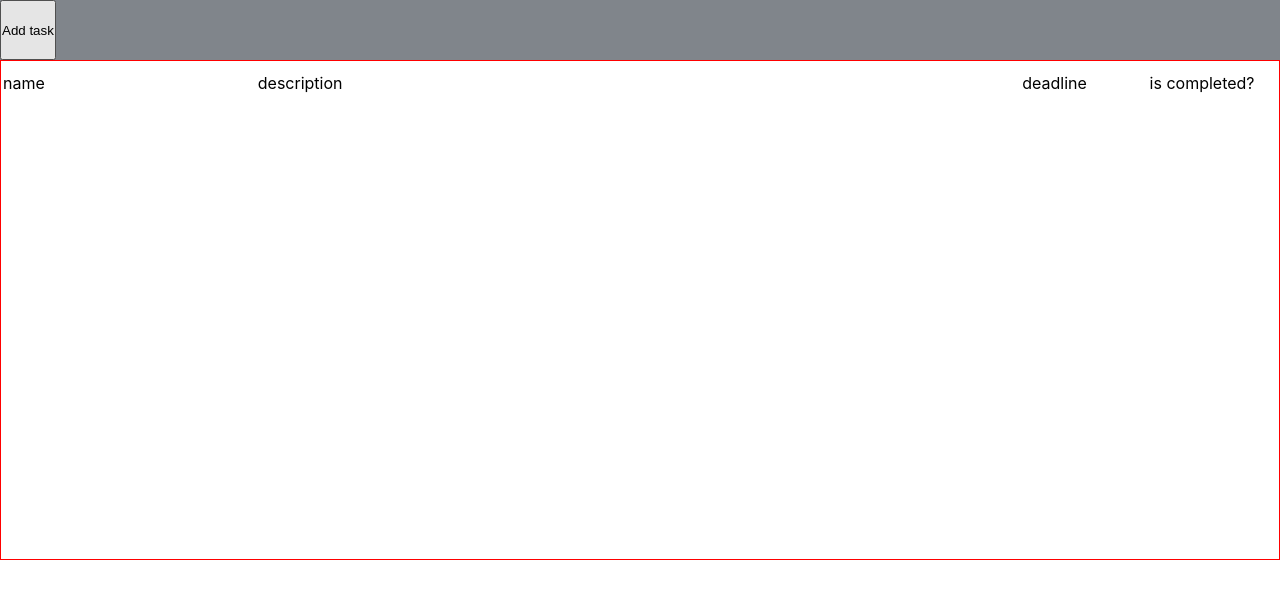
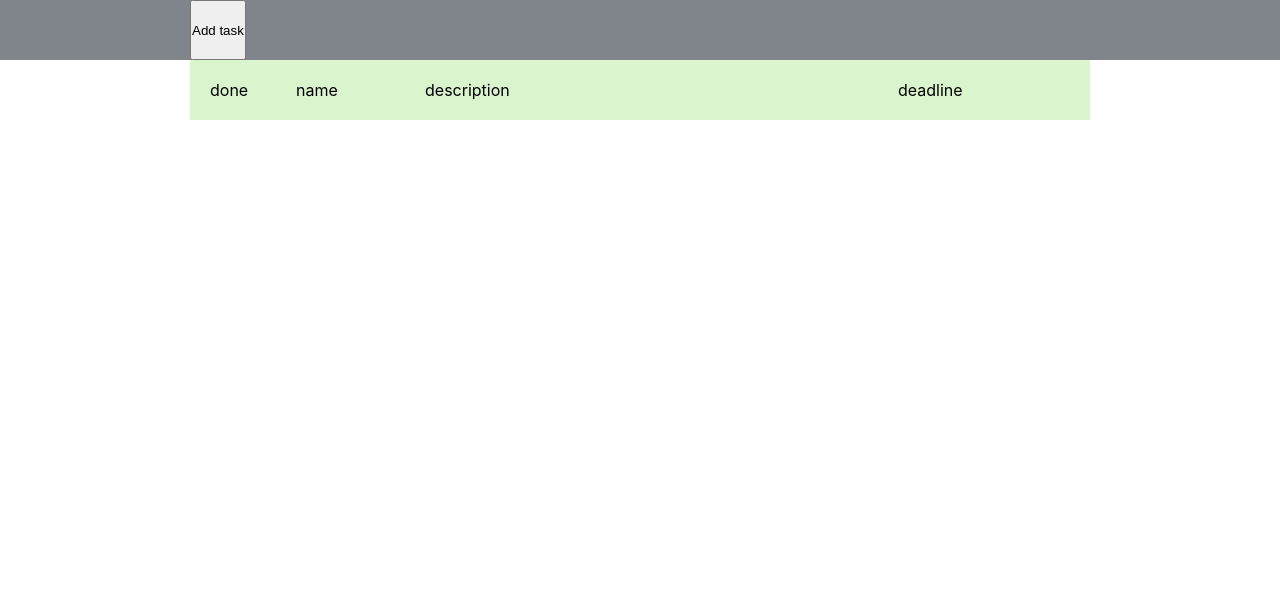
Before and after one commit to Yury-Odinson/todo-shka, a React (Create React App) app: page /todo in a window 1280 px wide. Shown: the top 598 px of the page. Built offline with nearby package versions, Linux system fonts and the light colour scheme.

Commit message:
feat: remove task from localStorage

```diff
--- a/src/components/NewTask.tsx
+++ b/src/components/NewTask.tsx
@@ -1,16 +1,17 @@
 import { useState } from "react"
-import { tasks } from "../tools/store"
+import { setLocalStorage, tasks } from "../tools/store"
 
 export const NewTask = () => {
 
     const [inputName, setInputName] = useState("")
     const [inputDescription, setInputDescription] = useState("")
     const [inputDate, setInputDate] = useState("")
+    const [inputTime, setInputTime] = useState("")
 
     const addTask = () => {
         const date = Date.now().toString()
-        tasks.push({ name: inputName, description: inputDescription, date: inputDate, completed: false, id: date })
-        localStorage.setItem("tasks", JSON.stringify(tasks))
+        tasks.push({ name: inputName, description: inputDescription, date: inputDate, time: inputTime, completed: false, id: date })
+        setLocalStorage(tasks)
     }
 
     return (
@@ -26,6 +27,11 @@ export const NewTask = () => {
                 <label>
                     <input type="date" onChange={(e) => setInputDate(e.target.value)} />
                 </label>
+
+                <label>
+                    <input type="time" onChange={(e) => setInputTime(e.target.value)} />
+                </label>
+
                 <button onClick={() => {
                     addTask()
                 }}>add task</button>
--- a/src/components/TaskElement.tsx
+++ b/src/components/TaskElement.tsx
@@ -1,14 +1,34 @@
+import { setLocalStorage, tasks } from "../tools/store";
 import { Task } from "../tools/types";
 
 export const TaskElement = (taskProps: { task: Task }) => {
+
+    const getTaskDate = () => {
+        const day = new Date(Number(taskProps.task.id)).getDate()
+        const month = new Date(Number(taskProps.task.id)).getMonth() + 1
+        const year = new Date(Number(taskProps.task.id)).getFullYear()
+        return `${day}.${month}.${year}`
+    }
+
+
+    const removeTask = () => {
+        const indexOf = tasks.indexOf(taskProps.task)
+        console.log(tasks.indexOf(taskProps.task))
+        tasks.splice(indexOf, 1)
+        setLocalStorage(tasks)
+    }
+
     return (
-
-        <tr className="todo-item">
-            <td className="table__name">{taskProps.task.name}</td>
-            <td className="table__description">{taskProps.task.description}</td>
-            <td className="table__deadline"><input type="date" value={taskProps.task.date} /></td>
-            <td className="table__isCompleted"><input type="checkbox" checked={taskProps.task.completed} /></td>
-        </tr>
-
+        <div className="todo-item">
+            <div className="table__isCompleted"><input type="checkbox" /></div>
+            <div className="table__name">{taskProps.task.name}</div>
+            <div className="table__description">{taskProps.task.description}</div>
+            <div className="table__deadline">
+                <input type="date" value={taskProps.task.date} readOnly />
+                <input type="time" value={taskProps.task.time} readOnly />
+            </div>
+            <span className="todo-item__date">task create: {getTaskDate()}</span>
+            <button onClick={() => removeTask()}>X</button>
+        </div>
     )
 }
--- a/src/components/Todo.tsx
+++ b/src/components/Todo.tsx
@@ -17,9 +17,6 @@ export const Todo = () => {
             <TaskElement task={element} key={element.id} />
         ));
     }
-
-
-
     return (
         <div className="todo-container">
 
@@ -34,29 +31,15 @@ export const Todo = () => {
                 </div>
             </div>
 
-
-
             <div className="todo-body">
-                <table>
-                    <thead>
-                        <tr>
-                            <td className="table__name">name</td>
-                            <td className="table__description">description</td>
-                            <td className="table__deadline">deadline</td>
-                            <td className="table__isCompleted">is completed?</td>
-
-                        </tr>
-                    </thead>
-
-                    <tbody>
-                        {loadTasks()}
-                    </tbody>
-                </table>
+                <div className="todo-column">
+                    <div className="todo-column__isCompleted">done</div>
+                    <div className="todo-column__name">name</div>
+                    <div className="todo-column__description">description</div>
+                    <div className="todo-column__deadline">deadline</div>
+                </div>
+                {loadTasks()}
             </div>
-
-
-
-
 
         </div>
     )
--- a/src/index.css
+++ b/src/index.css
@@ -28,9 +28,9 @@ code {
 .wrapper {
   margin: 60px auto;
   display: flex;
-  border: 1px solid red;
-  max-width: 1440px;
-  height: 500px;
+  /* border: 1px solid red; */
+  max-width: 900px;
+  /* height: 500px; */
 }
 
 .auth-container {
@@ -56,7 +56,7 @@ code {
 .todo-header-wrapper {
   margin: 0 auto;
   display: flex;
-  max-width: 1440px;
+  max-width: 900px;
   height: 100%;
 }
 
@@ -77,35 +77,45 @@ code {
   left: 50%;
   transform: translate(-50%);
   background-color: #fff;
+  z-index: 999;
 }
 
 
-.todo-item {
-  /* display: flex; */
-  /* gap: 40px; */
+.todo-item,
+.todo-column {
+  padding: 20px;
+  display: flex;
   /* border: 1px solid red; */
+  background-color: #abe98e70;
 }
 
-table {
-  width: 100%;
-  /* border: 1px solid red; */
+.todo-item {
+  margin: 20px 0;
+  position: relative;
 }
 
-tr {
-  display: flex;
+.table__name,
+.todo-column__name {
+  width: 15%;
 }
 
-td {
-  margin: 10px 0;
+.table__description,
+.todo-column__description {
+  width: 55%;
 }
 
-.table__name {
+.table__deadline,
+.todo-column__deadline {
   width: 20%;
 }
-.table__description {
-  width: 60%;
-}
-.table__deadline,
-.table__isCompleted {
+
+.table__isCompleted,
+.todo-column__isCompleted {
   width: 10%;
 }
+
+.todo-item__date {
+  position: absolute;
+  bottom: 0;
+  right: 0;
+}
--- a/src/tools/store.ts
+++ b/src/tools/store.ts
@@ -4,3 +4,11 @@ export let tokenAccess = localStorage.getItem("tokenAccess") || ""
 export let tokenRefresh = localStorage.getItem("tokenRefresh") || ""
 
 export const tasks: Task[] = JSON.parse(localStorage.getItem("tasks") || "[]")
+
+export const setLocalStorage = (array: Task[]) => {
+    return localStorage.setItem("tasks", JSON.stringify(array))
+}
+
+export const setTasks = () => {
+    return localStorage.setItem("tasks", JSON.stringify(tasks))
+}
--- a/src/tools/types.ts
+++ b/src/tools/types.ts
@@ -12,6 +12,7 @@ export type Task = {
     name: string,
     description: string,
     date: string,
+    time: string,
     completed: boolean,
     id: string
 }
```
